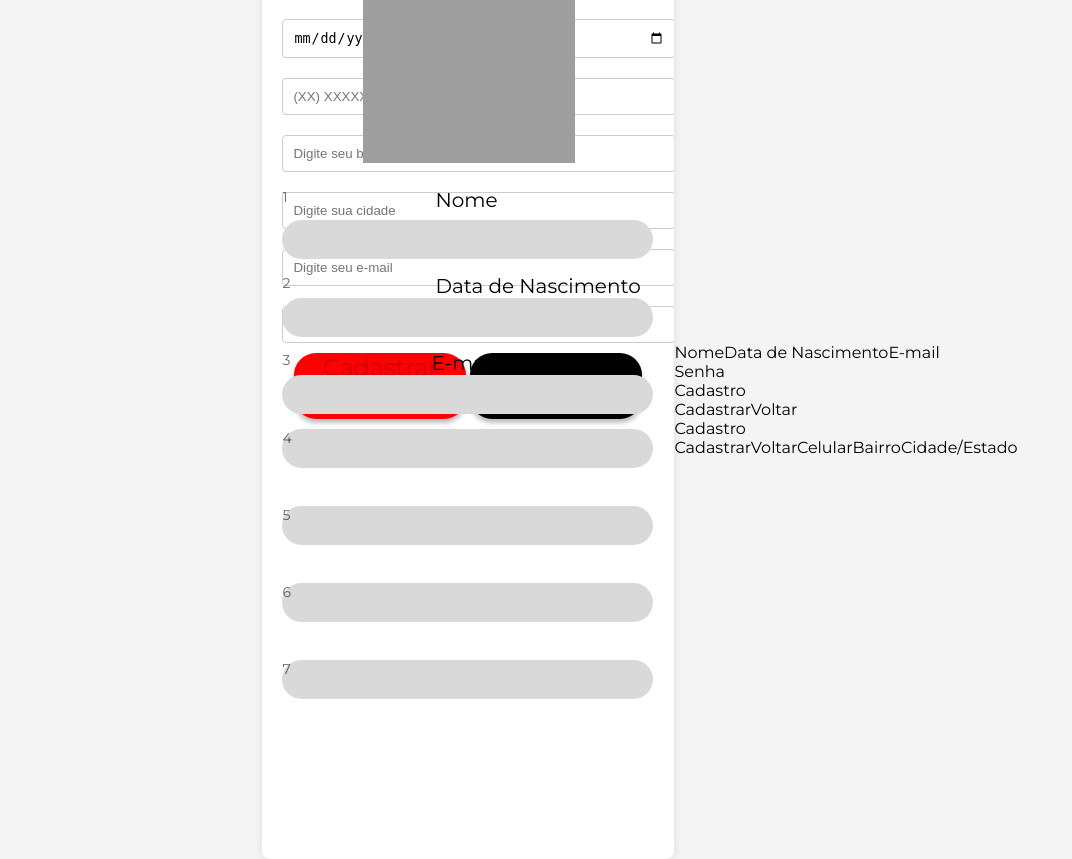
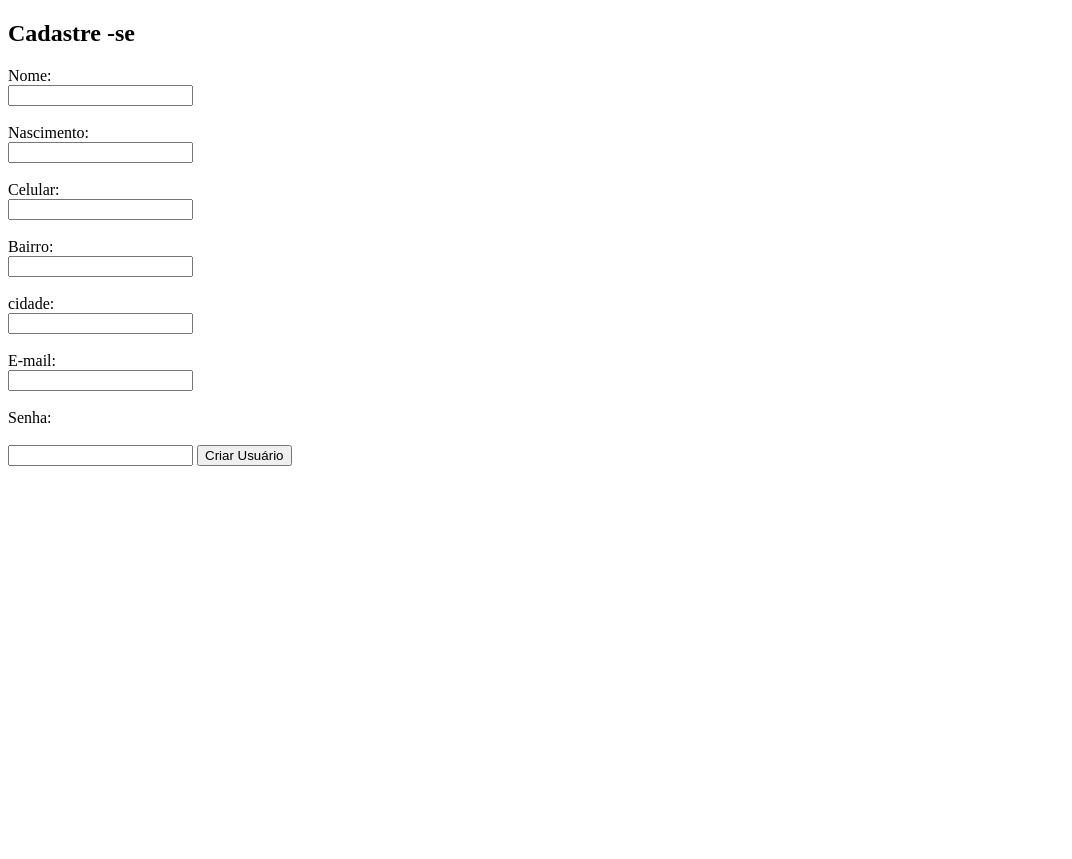
Before and after one commit to rafaelfabiano/Sampa-Point, a Flask app: page /create_user in a window 1280 px wide. Shown: the whole page, without its empty margins (0-1072 px from the left). After the commit the page ends 466 px from the top, so only its background shows below. Run offline with Flask 3, Linux system fonts and the light colour scheme; grey boxes are pictures that could not be loaded.

Commit message:
Update create_user.html

```diff
--- a/app/templates/create_user.html
+++ b/app/templates/create_user.html
@@ -1,177 +1,60 @@
 <!DOCTYPE html>
 <html lang="pt-BR">
-<head>
-    <meta charset="UTF-8">
-    <meta name="viewport" content="width=device-width, initial-scale=1.0">
-    <title>Formulário de Cadastro</title>
-    <link href="https://fonts.googleapis.com/css2?family=Montserrat:wght@400;600&display=swap" rel="stylesheet">
-    <style>
-        body {
-            font-family: 'Montserrat', sans-serif;
-            background-color: #f4f4f4;
-            display: flex;
-            justify-content: center;
-            align-items: center;
-            height: 100vh;
-            margin: 0;
-        }
-        .e5_10 {
-            background-color: rgba(255, 255, 255, 1);
-            width: 412px;
-            height: 917px;
-            position: relative;
-            overflow: hidden;
-            border-radius: 8px;
-            box-shadow: 0 0 10px rgba(0, 0, 0, 0.1);
-        }
-        .e7_26 {
-            width: 212px;
-            height: 221px;
-            position: absolute;
-            left: 101px;
-            top: 0px;
-            background-image: url(images/06c326d8_1659_490b_8b63_6a4e6064d4cf_1.png);
-            background-repeat: no-repeat;
-            background-size: cover;
-        }
-        .input-container {
-            background-color: rgba(217, 217, 217, 1);
-            width: 371px;
-            height: 39px;
-            position: absolute;
-            left: 20px;
-            border-radius: 22px;
-        }
-        .input-container:nth-of-type(1) { top: 278px; }
-        .input-container:nth-of-type(2) { top: 356px; }
-        .input-container:nth-of-type(3) { top: 433px; }
-        .input-container:nth-of-type(4) { top: 487px; }
-        .input-container:nth-of-type(5) { top: 564px; }
-        .input-container:nth-of-type(6) { top: 641px; }
-        .input-container:nth-of-type(7) { top: 718px; }
+<body>
+    <!-- Navbar fixa -->
+    <nav class="navbar">
+        <div class="logo">
+            <h1><a href="{{ url_for('user_routes.dashboard') }}"></a></h1>
+        </div>
+        <ul class="nav-links">
 
-        .label {
-            color: rgba(0, 0, 0, 1);
-            text-align: center;
-            font-size: 20px;
-            position: absolute;
-        }
-        .label:nth-of-type(1) { left: 173px; top: 246px; }
-        .label:nth-of-type(2) { left: 173px; top: 332px; }
-        .label:nth-of-type(3) { left: 169px; top: 409px; }
-        .label:nth-of-type(4) { left: 169px; top: 487px; }
-        .label:nth-of-type(5) { left: 175px; top: 564px; }
-        .label:nth-of-type(6) { left: 122px; top: 641px; }
-        .label:nth-of-type(7) { left: 169px; top: 718px; }
+        </ul>
+    </nav>
 
-        .button {
-            box-shadow: 0px 4px 4px rgba(0, 0, 0, 0.25);
-            border-radius: 22px;
-            color: rgba(0, 0, 0, 0.2);
-            font-size: 24px;
-            text-align: center;
-            display: inline-block;
-            width: 172px;
-            height: 66px;
-            margin: 10px 0;
-            cursor: pointer;
-            transition: background-color 0.3s;
-        }
-        .e14_4, .e17_156 {
-            background-color: rgba(254, 0, 0, 1);
-        }
-        .e14_6, .e17_158 {
-            background-color: rgba(0, 0, 0, 1);
-        }
-        .button:hover {
-            background-color: rgba(0, 0, 0, 0.8);
-        }
-        .footer {
-            text-align: center;
-        }
-        .index {
-            position: absolute;
-            font-size: 14px;
-            color: rgba(0, 0, 0, 0.6);
-        }
-    </style>
-</head>
-<body>
 
-<div class="e5_10">
-    <div class="e7_26"></div>
-    <span class="label">Nome</span>
-    <span class="label">Data de Nascimento</span>
-    <span class="label">E-mail</span>
-    <span class="label">Celular</span>
-    <span class="label">Bairro</span>
-    <span class="label">Cidade/Estado</span>
 
-    <form action="{{ url_for('user_routes.create_user_route') }}" method="POST">
-        <div class="input-container"></div>
-        <input type="text" id="first_name" name="first_name" required placeholder="Digite seu nome" style="margin: 20px 20px 0; padding: 10px; border: 1px solid #ccc; border-radius: 4px; width: calc(100% - 40px);">
-        <span class="index" style="top: 246px; left: 20px;">1</span>
+        <!-- Conteúdo principal -->
+        <div class="main-container">
+            <h2>Cadastre -se</h2>
 
-        <div class="input-container"></div>
-        <input type="date" id="nascimento" name="nascimento" required style="margin: 20px 20px 0; padding: 10px; border: 1px solid #ccc; border-radius: 4px; width: calc(100% - 40px);">
-        <span class="index" style="top: 332px; left: 20px;">2</span>
+            <!-- Exibir mensagens flash de sucesso ou erro -->
+            {% with messages = get_flashed_messages(with_categories=True) %}
+                {% if messages %}
+                    <ul class="flash-messages">
+                        {% for category, message in messages %}
+                            <li class="flash-{{ category }}">{{ message }}</li>
+                        {% endfor %}
+                    </ul>
+                {% endif %}
+            {% endwith %}
 
-        <div class="input-container"></div>
-        <input type="tel" id="celular" name="celular" required placeholder="(XX) XXXXX-XXXX" style="margin: 20px 20px 0; padding: 10px; border: 1px solid #ccc; border-radius: 4px; width: calc(100% - 40px);">
-        <span class="index" style="top: 409px; left: 20px;">3</span>
+            <!-- Formulário de criação de usuário -->
+            <form action="{{ url_for('user_routes.create_user_route') }}" method="POST">
 
-        <div class="input-container"></div>
-        <input type="text" id="bairro" name="bairro" required placeholder="Digite seu bairro" style="margin: 20px 20px 0; padding: 10px; border: 1px solid #ccc; border-radius: 4px; width: calc(100% - 40px);">
-        <span class="index" style="top: 487px; left: 20px;">4</span>
+                <label for="first_name">Nome:</label><br>
+                <input type="text" id="first_name" name="first_name" required><br><br>
 
-        <div class="input-container"></div>
-        <input type="text" id="cidade" name="cidade" required placeholder="Digite sua cidade" style="margin: 20px 20px 0; padding: 10px; border: 1px solid #ccc; border-radius: 4px; width: calc(100% - 40px);">
-        <span class="index" style="top: 564px; left: 20px;">5</span>
+                <label for="nascimento">Nascimento:</label><br>
+                <input type="text" id="nascimento" name="nascimento" required><br><br>
 
-        <div class="input-container"></div>
-        <input type="email" id="email" name="email" required placeholder="Digite seu e-mail" style="margin: 20px 20px 0; padding: 10px; border: 1px solid #ccc; border-radius: 4px; width: calc(100% - 40px);">
-        <span class="index" style="top: 641px; left: 20px;">6</span>
+                <label for="celular">Celular:</label><br>
+                <input type="text" id="celular" name="celular" required><br><br>
 
-        <div class="input-container"></div>
-        <input type="password" id="password" name="password" required placeholder="Digite sua senha" style="margin: 20px 20px 0; padding: 10px; border: 1px solid #ccc; border-radius: 4px; width: calc(100% - 40px);">
-        <span class="index" style="top: 718px; left: 20px;">7</span>
+                <label for="bairro">Bairro:</label><br>
+                <input type="text" id="bairro" name="bairro" required><br><br>
 
-        <div class="footer">
-            <div class="button e14_4">Cadastrar</div>
-            <div class="button e14_6" onclick="window.history.back();">Voltar</div>
+                <label for="cidade">cidade:</label><br>
+                <input type="text" id="cidade" name="cidade" required><br><br>
+
+                <label for="email">E-mail:</label><br>
+                <input type="email" id="email" name="email" required><br><br>
+
+                <label for="password">Senha:</label><br><br>
+                <input type="password" id="password" name="password" required>
+
+                <button type="submit">Criar Usuário</button>
+            </form>
         </div>
-    </form>
-</div>
-
+    </div>
 </body>
 </html>
-
-<!DOCTYPE html>
-<html>
-
-<head>
-    <link href="https://fonts.googleapis.com/css?family=Montserrat&display=swap" rel="stylesheet" />
-    <link href="./css/main.css" rel="stylesheet" />
-    <title>Document</title>
-</head>
-
-<body>
-    <div class="v5_10">
-        <div class="v7_26"></div>
-        <div class="v7_28"></div>
-        <div class="v7_35"></div>
-        <div class="v7_29"></div>
-        <div class="v7_31"></div>
-        <div class="v7_33"></div><span class="v7_37">Nome</span><span class="v7_43">Data de Nascimento</span><span
-            class="v17_2">E-mail</span>
-        <div class="v7_45"></div><span class="v48_52">Senha</span>
-        <div class="v48_53"></div>
-        <div class="v14_4"></div><span class="v14_10">Cadastro</span>
-        <div class="v14_6"></div><span class="v14_8">Cadastrar</span><span class="v14_12">Voltar</span>
-        <div class="v17_156"></div><span class="v17_157">Cadastro</span>
-        <div class="v17_158"></div><span class="v17_159">Cadastrar</span><span class="v17_160">Voltar</span><span
-            class="v7_39">Celular</span><span class="v7_38">Bairro</span><span class="v7_41">Cidade/Estado</span>
-    </div>
-</body>
-
-</html>
```
